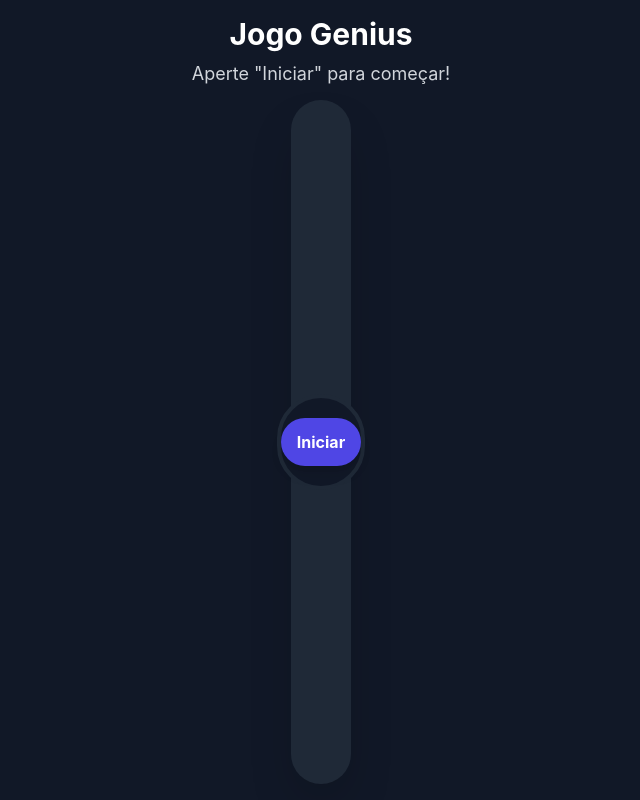
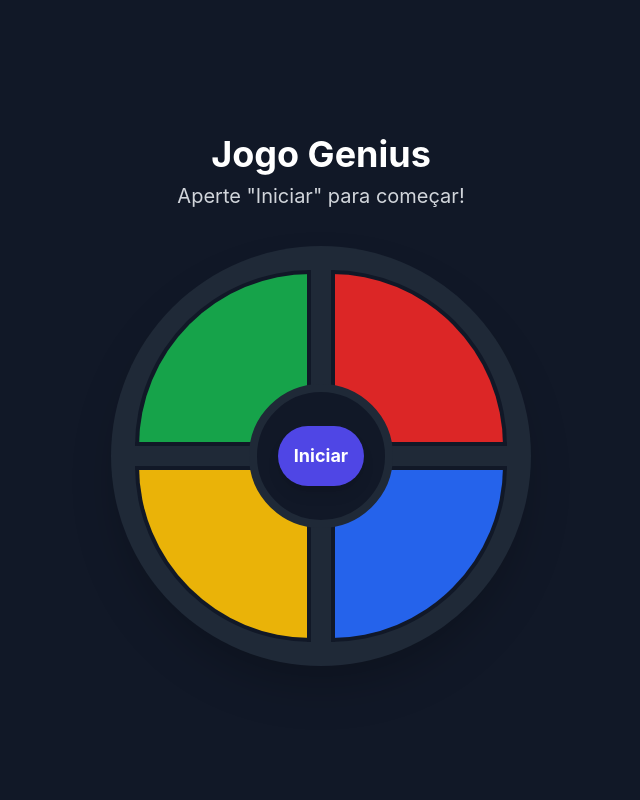
Before and after one commit to carlospiquet2023/jogos_infantil, a plain HTML site: page genius.html in a window 1280 px wide. Shown: the whole page, without its empty margins (319-959 px from the left). Drawn offline with nearby package versions, Linux system fonts and the light colour scheme.

Commit message:
Refactor HTML structure and styles for Genius game

```diff
--- a/genius.html
+++ b/genius.html
@@ -2,11 +2,7 @@
 <html lang="pt-BR">
 <head>
     <meta charset="UTF-8">
-    <meta name="viewport" content="width=device-width, initial-scale=1.0, maximum-scale=1.0, user-scalable=no, viewport-fit=cover">
-    <meta name="mobile-web-app-capable" content="yes">
-    <meta name="apple-mobile-web-app-capable" content="yes">
-    <meta name="apple-mobile-web-app-status-bar-style" content="black-translucent">
-    <meta name="theme-color" content="#111827">
+    <meta name="viewport" content="width=device-width, initial-scale=1.0">
     <title>Jogo da Memória (Genius)</title>
     <!-- 1. Carrega o Tailwind CSS -->
     <script src="https://cdn.tailwindcss.com"></script>
@@ -55,31 +51,31 @@
         }
     </style>
 </head>
-<body class="bg-gray-900 text-white flex flex-col items-center justify-center min-h-screen p-4 overflow-hidden">
+<body class="bg-gray-900 text-white flex flex-col items-center justify-center min-h-screen p-4">
 
-    <div class="text-center mb-4 flex-shrink-0">
-        <h1 class="text-3xl font-bold mb-2">Jogo Genius</h1>
+    <div class="text-center mb-8">
+        <h1 class="text-4xl font-bold mb-2">Jogo Genius</h1>
         <!-- O status-display mostrará o nível e as instruções -->
-        <p id="status-display" class="text-lg text-gray-300 h-6">
+        <p id="status-display" class="text-xl text-gray-300 h-8">
             Aperte "Iniciar" para começar!
         </p>
     </div>
 
     <!-- Container principal do jogo -->
-    <div class="relative bg-gray-800 rounded-full p-4 shadow-2xl flex-1 flex items-center justify-center">
+    <div class="relative bg-gray-800 rounded-full p-6 shadow-2xl">
         <!-- O grid 2x2 para os 4 botões coloridos -->
-        <div id="game-board" class="grid grid-cols-2 gap-3 max-w-sm w-full">
+        <div id="game-board" class="grid grid-cols-2 gap-5">
             <!-- Os 'data-pad' são usados pelo JS para identificar os botões (0 a 3) -->
-            <div data-pad="0" class="pad w-full aspect-square bg-green-600 rounded-tl-full cursor-pointer border-4 border-gray-900"></div>
-            <div data-pad="1" class="pad w-full aspect-square bg-red-600 rounded-tr-full cursor-pointer border-4 border-gray-900"></div>
-            <div data-pad="2" class="pad w-full aspect-square bg-yellow-500 rounded-bl-full cursor-pointer border-4 border-gray-900"></div>
-            <div data-pad="3" class="pad w-full aspect-square bg-blue-600 rounded-br-full cursor-pointer border-4 border-gray-900"></div>
+            <div data-pad="0" class="pad w-36 h-36 sm:w-44 sm:h-44 bg-green-600 rounded-tl-full cursor-pointer border-4 border-gray-900"></div>
+            <div data-pad="1" class="pad w-36 h-36 sm:w-44 sm:h-44 bg-red-600 rounded-tr-full cursor-pointer border-4 border-gray-900"></div>
+            <div data-pad="2" class="pad w-36 h-36 sm:w-44 sm:h-44 bg-yellow-500 rounded-bl-full cursor-pointer border-4 border-gray-900"></div>
+            <div data-pad="3" class="pad w-36 h-36 sm:w-44 sm:h-44 bg-blue-600 rounded-br-full cursor-pointer border-4 border-gray-900"></div>
         </div>
 
         <!-- Círculo central com o botão de Iniciar -->
         <div class="absolute inset-0 flex items-center justify-center pointer-events-none">
-            <div class="bg-gray-900 w-20 h-20 sm:w-24 sm:h-24 rounded-full flex items-center justify-center border-4 border-gray-800">
-                <button id="start-button" class="bg-indigo-600 text-white font-bold py-2 px-3 sm:py-3 sm:px-4 rounded-full shadow-lg hover:bg-indigo-700 transition-colors pointer-events-auto text-sm sm:text-base">
+            <div class="bg-gray-900 w-28 h-28 sm:w-36 sm:h-36 rounded-full flex items-center justify-center border-8 border-gray-800">
+                <button id="start-button" class="bg-indigo-600 text-white font-bold py-4 px-4 rounded-full shadow-lg hover:bg-indigo-700 transition-colors pointer-events-auto text-lg">
                     Iniciar
                 </button>
             </div>
@@ -87,10 +83,10 @@
     </div>
 
     <!-- Overlay de Fim de Jogo (inicialmente escondido) -->
-    <div id="game-over-overlay" class="absolute inset-0 bg-black/80 flex flex-col items-center justify-center text-center p-4 hidden">
-        <h2 class="text-4xl font-bold text-red-500 mb-4">Fim de Jogo!</h2>
-        <p id="game-over-message" class="text-xl mb-6">Você chegou ao nível 5.</p>
-        <button id="restart-button" class="bg-indigo-600 text-white font-bold py-3 px-6 rounded-lg shadow-lg hover:bg-indigo-700 transition-colors text-lg">
+    <div id="game-over-overlay" class="absolute inset-0 bg-black/80 flex-col items-center justify-center text-center p-4 hidden">
+        <h2 class="text-5xl font-bold text-red-500 mb-4">Fim de Jogo!</h2>
+        <p id="game-over-message" class="text-2xl mb-8">Você chegou ao nível 5.</p>
+        <button id="restart-button" class="bg-indigo-600 text-white font-bold py-3 px-8 rounded-lg shadow-lg hover:bg-indigo-700 transition-colors text-xl">
             Jogar Novamente
         </button>
     </div>
```
